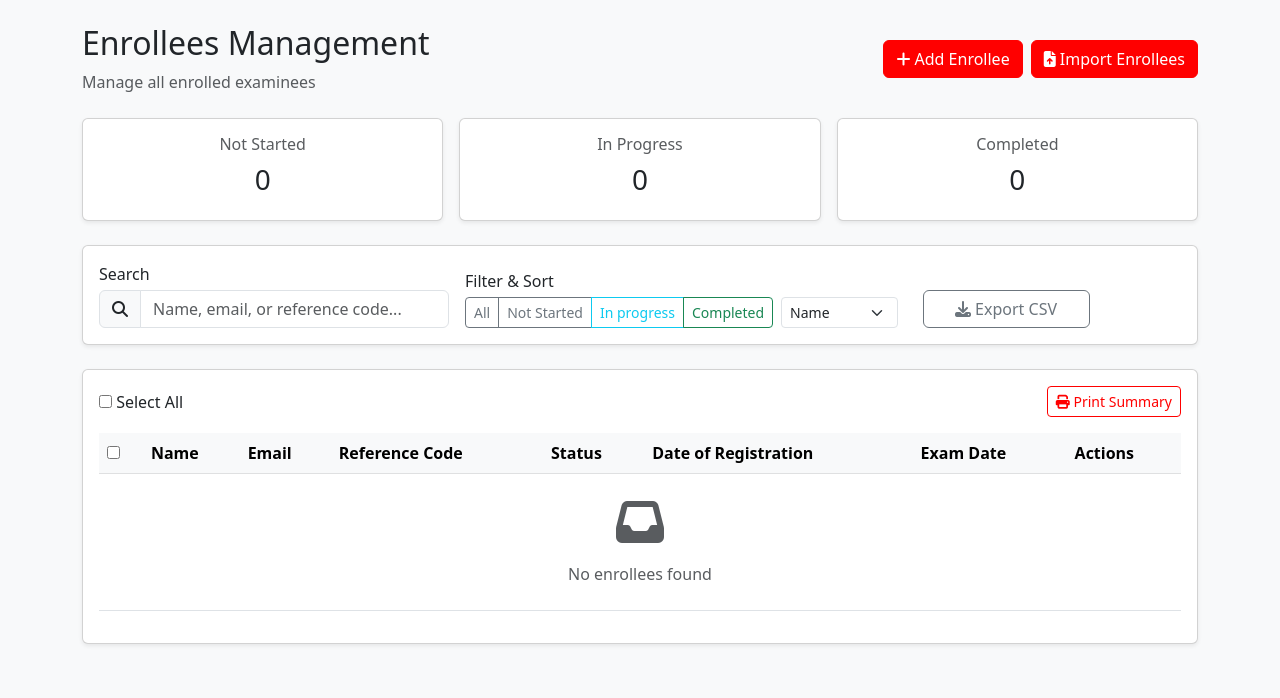
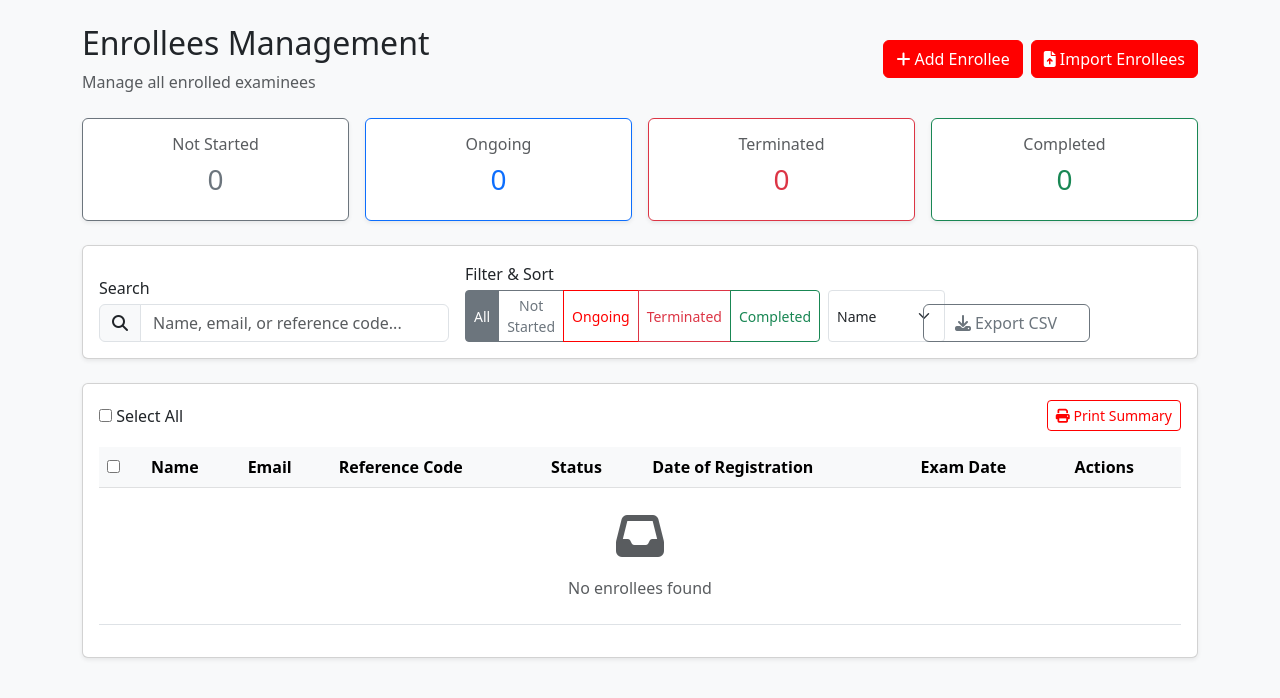
Before and after one commit to itsmesjprzz/guided_path, a Flask app: page /admin/enrollees in a window 1280 px wide. Shown: the part 56-754 px from the top of the page. Run offline with Flask 3, Linux system fonts and the light colour scheme; a user stored in the database is signed in; data that the repository does not hold is empty; some libraries are stand-ins or nearby versions.

Commit message:
fix enrollees page

```diff
--- a/templates/enrollees.html
+++ b/templates/enrollees.html
@@ -10,10 +10,12 @@
     body { background-color: #f8f9fa; }
     .navbar-custom { background-color: #ff0000 !important; gap: 10px; }
     .navbar-custom .nav-link, .navbar-custom .navbar-brand { color: #fff !important; }
-    .status-badge { padding: 4px 12px; border-radius: 12px; font-size: 12px; font-weight: 500; }
-    .status-not-started { background-color: #e5e7eb; color: #374151; }
-    .status-in-progress { background-color: #fef3c7; color: #92400e; }
-    .status-completed { background-color: #d1fae5; color: #065f46; }
+    .status-badge { padding: 4px 12px; border-radius: 12px; font-size: 12px; font-weight: 700; display: inline-block; text-transform: capitalize; }
+    .status-not-started { background-color: #e5e7eb; color: #374151; border: 1px solid #d1d5db; }
+    .status-in-progress { background-color: #dbeafe; color: #1d4ed8; border: 1px solid #bfdbfe; }
+    .status-completed { background-color: #d1fae5; color: #065f46; border: 1px solid #a7f3d0; }
+    .status-terminated { background-color: #fee2e2; color: #991b1b; border: 1px solid #fecaca; }
+    .status-inactive { background-color: #ffedd5; color: #9a3412; border: 1px solid #fed7aa; }
     .score-badge { font-weight: bold; padding: 4px 8px; border-radius: 4px; }
     .score-excellent { background-color: #d1fae5; color: #065f46; }
     .score-good { background-color: #bfdbfe; color: #1e40af; }
@@ -66,9 +68,10 @@
     </div>
 
     <div class="row g-3 mb-4 text-center">
-        <div class="col-md-4"><div class="card shadow-sm"><div class="card-body"><h6 class="text-muted">Not Started</h6><h3 id="notStartedCount">0</h3></div></div></div>
-        <div class="col-md-4"><div class="card shadow-sm"><div class="card-body"><h6 class="text-muted">In Progress</h6><h3 id="inProgressCount">0</h3></div></div></div>
-        <div class="col-md-4"><div class="card shadow-sm"><div class="card-body"><h6 class="text-muted">Completed</h6><h3 id="completedCount">0</h3></div></div></div>
+        <div class="col-md-3"><div class="card shadow-sm border-secondary"><div class="card-body"><h6 class="text-muted">Not Started</h6><h3 class="text-secondary" id="notStartedCount">0</h3></div></div></div>
+        <div class="col-md-3"><div class="card shadow-sm border-primary"><div class="card-body"><h6 class="text-muted">Ongoing</h6><h3 class="text-primary" id="inProgressCount">0</h3></div></div></div>
+        <div class="col-md-3"><div class="card shadow-sm border-danger"><div class="card-body"><h6 class="text-muted">Terminated</h6><h3 class="text-danger" id="terminatedCount">0</h3></div></div></div>
+        <div class="col-md-3"><div class="card shadow-sm border-success"><div class="card-body"><h6 class="text-muted">Completed</h6><h3 class="text-success" id="completedCount">0</h3></div></div></div>
     </div>
 
     <div class="card shadow-sm mb-4">
@@ -85,10 +88,11 @@
                 <div class="d-flex gap-2">
                     <!-- Filter Buttons -->
                     <div class="filter-buttons btn-group" role="group">
-                        <button class="btn btn-outline-secondary btn-sm active" onclick="setFilter('all', this)">All</button>
-                        <button class="btn btn-outline-secondary btn-sm" onclick="setFilter('not_started', this)">Not Started</button>
-                        <button class="btn btn-outline-info btn-sm" onclick="setFilter('in_progress', this)">In progress</button>
-                        <button class="btn btn-outline-success btn-sm" onclick="setFilter('completed', this)">Completed</button>
+                        <button class="btn btn-outline-secondary btn-sm active" data-filter="all" onclick="setFilter('all', this)">All</button>
+                        <button class="btn btn-outline-secondary btn-sm" data-filter="not_started" onclick="setFilter('not_started', this)">Not Started</button>
+                        <button class="btn btn-outline-primary btn-sm" data-filter="in_progress" onclick="setFilter('in_progress', this)">Ongoing</button>
+                        <button class="btn btn-outline-danger btn-sm" data-filter="terminated" onclick="setFilter('terminated', this)">Terminated</button>
+                        <button class="btn btn-outline-success btn-sm" data-filter="completed" onclick="setFilter('completed', this)">Completed</button>
                     </div>
                     <!-- Sort Dropdown -->
                     <select class="form-select form-select-sm" id="sortBy" style="width: auto;">
@@ -166,7 +170,9 @@
             <label class="form-label">Status</label>
             <select name="status" class="form-select">
               <option value="not_started">Not Started</option>
-              <option value="in_progress">In Progress</option>
+              <option value="in_progress">Ongoing</option>
+              <option value="terminated">Terminated</option>
+              <option value="inactive">Inactive</option>
               <option value="completed">Completed</option>
             </select>
           </div>
@@ -344,6 +350,8 @@
       currentFilter === 'all' ||
       (currentFilter === 'not_started' && e.status === 'not_started') ||
       (currentFilter === 'in_progress' && e.status === 'in_progress') ||
+      (currentFilter === 'terminated' && e.status === 'terminated') ||
+      (currentFilter === 'inactive' && e.status === 'inactive') ||
       (currentFilter === 'completed' && e.status === 'completed');
 
     return matchSearch && matchFilter;
@@ -412,10 +420,20 @@
   const classes = {
     'not_started': 'status-not-started',
     'in_progress': 'status-in-progress',
+    'terminated': 'status-terminated',
+    'inactive': 'status-inactive',
     'completed': 'status-completed'
   };
-  const label = (status || '').replace('_', ' ');
-  return `<span class="status-badge ${classes[status] || 'status-not-started'}">${label}</span>`;
+
+  const labels = {
+    'not_started': 'Not Started',
+    'in_progress': 'Ongoing',
+    'terminated': 'Terminated',
+    'inactive': 'Inactive',
+    'completed': 'Completed'
+  };
+
+  return `<span class="status-badge ${classes[status] || 'status-not-started'}">${labels[status] || 'Not Started'}</span>`;
 }
 
 function getScoreBadge(score) {
@@ -436,10 +454,12 @@
 function updateStats() {
   const notStarted = enrolleesData.filter(e => e.status === 'not_started').length;
   const inProgress = enrolleesData.filter(e => e.status === 'in_progress').length;
+  const terminated = enrolleesData.filter(e => e.status === 'terminated').length;
   const completed = enrolleesData.filter(e => e.status === 'completed').length;
 
   document.getElementById('notStartedCount').textContent = notStarted;
   document.getElementById('inProgressCount').textContent = inProgress;
+  document.getElementById('terminatedCount').textContent = terminated;
   document.getElementById('completedCount').textContent = completed;
 }
 
@@ -687,9 +707,15 @@
     .then(res => res.json())
     .then(data => {
       if (data.success) {
-        document.getElementById("notStartedCount").textContent = data.not_started_count;
-        document.getElementById("inProgressCount").textContent = data.in_progress_count;
-        document.getElementById("completedCount").textContent = data.completed_count;
+        const list = data.enrollees || [];
+        document.getElementById("notStartedCount").textContent =
+          data.not_started_count ?? list.filter(e => e.status === "not_started").length;
+        document.getElementById("inProgressCount").textContent =
+          data.in_progress_count ?? list.filter(e => e.status === "in_progress").length;
+        document.getElementById("terminatedCount").textContent =
+          data.terminated_count ?? list.filter(e => e.status === "terminated").length;
+        document.getElementById("completedCount").textContent =
+          data.completed_count ?? list.filter(e => e.status === "completed").length;
       }
     })
     .catch(console.error);
```
